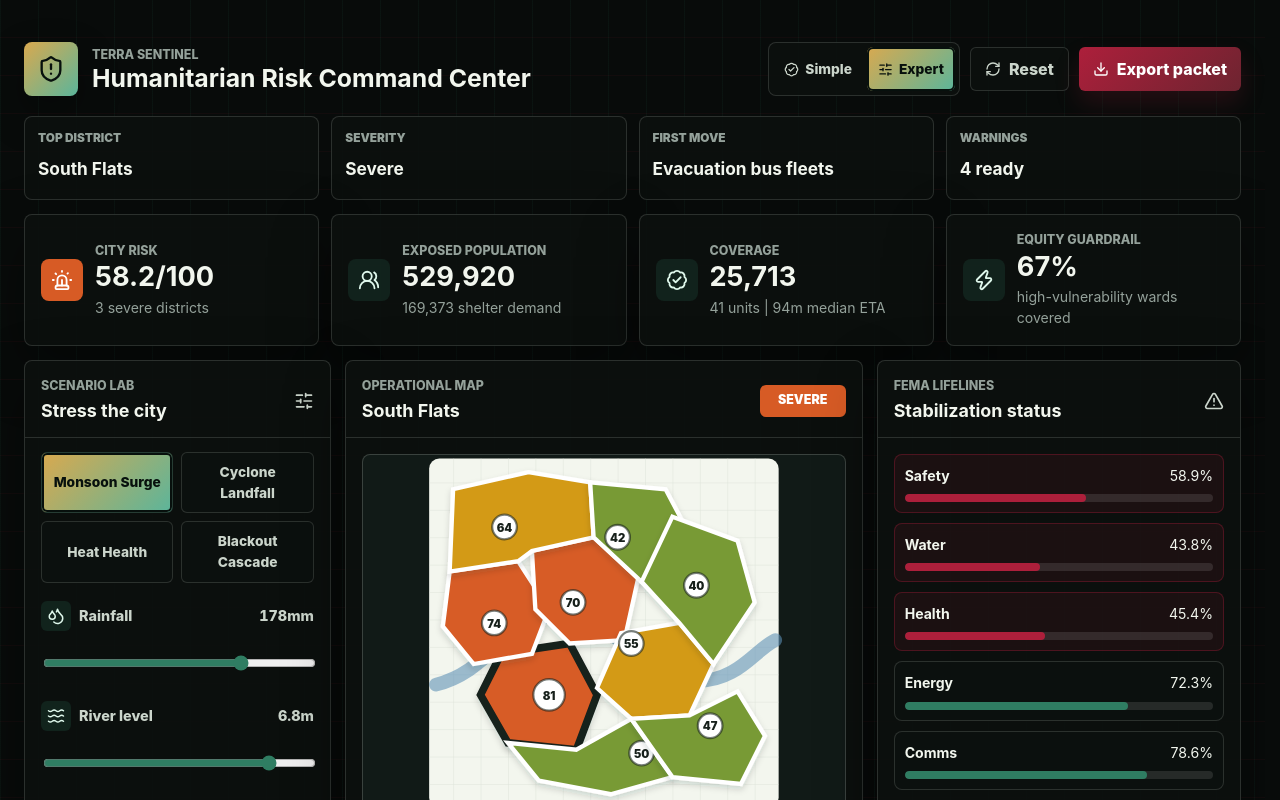
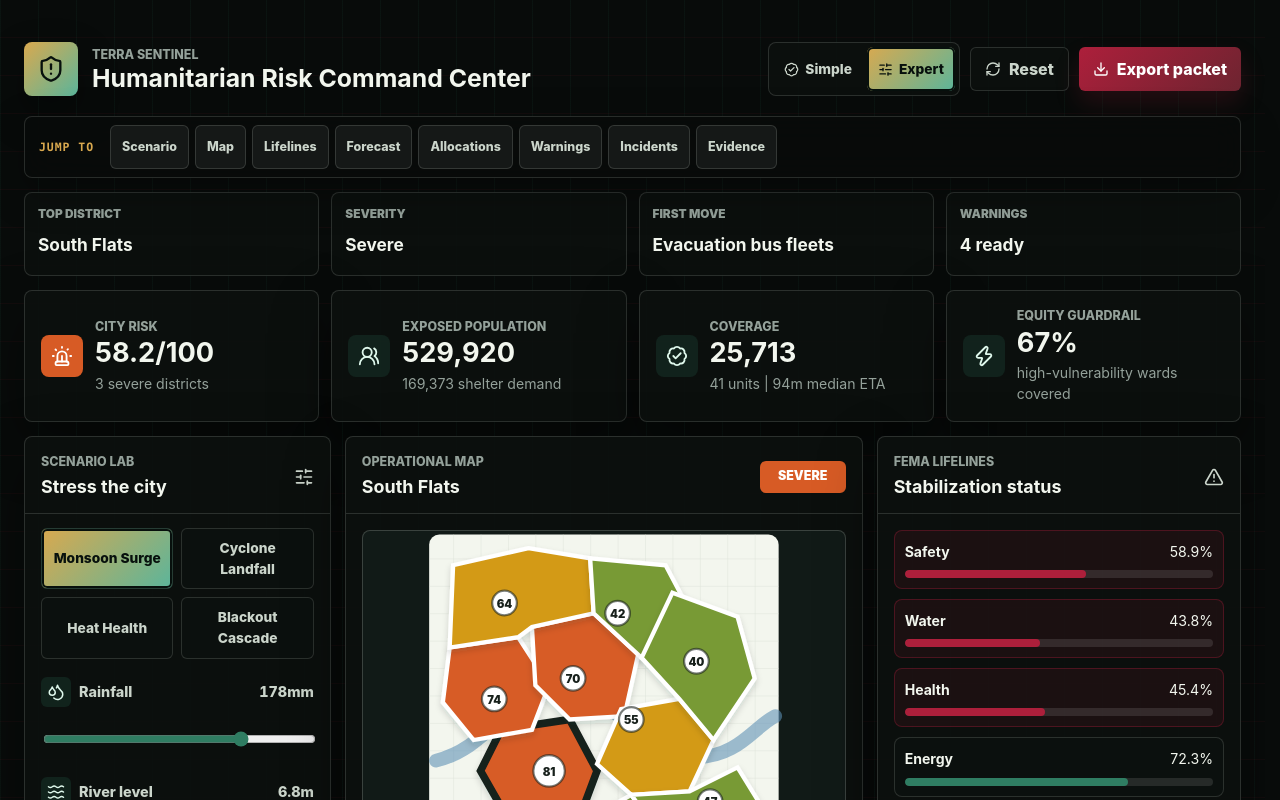
Before and after one commit to shauryamalhotra957-wq/terra-sentinel, a React (Vite) app: page / in a window 1280 px wide. Both pictures are taken after a click on the button "Expert". Shown: the top 800 px of the page. Built offline with nearby package versions, Linux system fonts and the light colour scheme.

Commit message:
add sticky workspace quick navigation

```diff
--- a/src/App.css
+++ b/src/App.css
@@ -1115,6 +1115,72 @@ input[type='range'] {
   margin: 0 auto 14px;
 }
 
+.operations-jumpbar {
+  position: sticky;
+  top: 10px;
+  z-index: 40;
+  display: flex;
+  align-items: center;
+  gap: 12px;
+  max-width: 1520px;
+  margin: 0 auto 14px;
+  border: 1px solid var(--line);
+  border-radius: 8px;
+  padding: 8px 10px;
+  background: rgba(8, 11, 10, 0.88);
+  box-shadow: 0 14px 40px rgba(0, 0, 0, 0.28);
+  backdrop-filter: blur(16px);
+}
+
+.operations-jumpbar > span {
+  flex: 0 0 auto;
+  padding: 0 4px;
+  color: #d9a94f;
+  font: 900 0.72rem var(--mono);
+  letter-spacing: 0.08em;
+  text-transform: uppercase;
+}
+
+.operations-jumpbar > div {
+  display: flex;
+  min-width: 0;
+  gap: 6px;
+  overflow-x: auto;
+  scrollbar-width: none;
+}
+
+.operations-jumpbar > div::-webkit-scrollbar {
+  display: none;
+}
+
+.operations-jumpbar button {
+  flex: 0 0 auto;
+  min-height: 34px;
+  border: 1px solid var(--line);
+  border-radius: 6px;
+  padding: 0 11px;
+  color: var(--body);
+  background: var(--surface);
+  font-size: 0.78rem;
+  font-weight: 850;
+  cursor: pointer;
+}
+
+.operations-jumpbar button:hover {
+  color: var(--ink);
+  border-color: rgba(217, 169, 79, 0.38);
+  background: rgba(217, 169, 79, 0.12);
+}
+
+.operations-jumpbar button:focus-visible {
+  outline: 3px solid rgba(217, 169, 79, 0.32);
+  outline-offset: 1px;
+}
+
+.panel[id] {
+  scroll-margin-top: 76px;
+}
+
 .command-strip article {
   min-height: 84px;
   border: 1px solid var(--line);
@@ -1239,6 +1305,21 @@ input[type='range'] {
 }
 
 @media (max-width: 540px) {
+  .operations-jumpbar {
+    top: 6px;
+    gap: 0;
+    margin-inline: -4px;
+    padding: 7px;
+  }
+
+  .operations-jumpbar > span {
+    position: absolute;
+    width: 1px;
+    height: 1px;
+    overflow: hidden;
+    clip: rect(0, 0, 0, 0);
+  }
+
   .command-strip {
     grid-template-columns: 1fr;
   }
--- a/src/App.tsx
+++ b/src/App.tsx
@@ -525,6 +525,24 @@ function App() {
   const primaryMove = recommendations[0]
   const primaryWarning = priorityWarnings[0]
   const essentialControls = controlMeta.filter((meta) => essentialControlKeys.has(meta.key))
+  const sectionLinks =
+    mode === 'simple'
+      ? [
+          ['situation', 'Situation'],
+          ['priority', 'Priority'],
+          ['map', 'Map'],
+          ['actions', 'Actions'],
+        ]
+      : [
+          ['scenario', 'Scenario'],
+          ['map', 'Map'],
+          ['lifelines', 'Lifelines'],
+          ['forecast', 'Forecast'],
+          ['allocations', 'Allocations'],
+          ['warnings', 'Warnings'],
+          ['incidents', 'Incidents'],
+          ['evidence', 'Evidence'],
+        ]
   const applyPreset = (id: string) => {
     const preset = scenarioPresets.find((item) => item.id === id) ?? defaultScenario
     setPresetId(preset.id)
@@ -575,6 +593,21 @@ function App() {
         </div>
       </header>
 
+      <nav className="operations-jumpbar" aria-label="Workspace quick navigation">
+        <span>Jump to</span>
+        <div>
+          {sectionLinks.map(([id, label]) => (
+            <button
+              type="button"
+              key={id}
+              onClick={() => document.getElementById(id)?.scrollIntoView({ behavior: 'smooth', block: 'start' })}
+            >
+              {label}
+            </button>
+          ))}
+        </div>
+      </nav>
+
       <section className="command-strip" aria-label="Current response context">
         <article>
           <span>Top district</span>
@@ -624,7 +657,7 @@ function App() {
 
       {mode === 'simple' ? (
         <section className="simple-experience">
-          <section className="panel simple-controls-panel">
+          <section className="panel simple-controls-panel" id="situation">
             <div className="panel-heading">
               <div>
                 <p>Scenario</p>
@@ -653,7 +686,7 @@ function App() {
           </section>
 
           <section className="simple-grid">
-            <section className="panel priority-panel">
+            <section className="panel priority-panel" id="priority">
               <div className="panel-heading">
                 <div>
                   <p>Priority Brief</p>
@@ -691,7 +724,7 @@ function App() {
               </div>
             </section>
 
-            <section className="panel map-panel simple-map-panel">
+            <section className="panel map-panel simple-map-panel" id="map">
               <div className="panel-heading">
                 <div>
                   <p>Map</p>
@@ -716,7 +749,7 @@ function App() {
               </div>
             </section>
 
-            <section className="panel next-panel">
+            <section className="panel next-panel" id="actions">
               <div className="panel-heading">
                 <div>
                   <p>Next Moves</p>
@@ -735,7 +768,7 @@ function App() {
         </section>
       ) : (
         <section className="workspace-grid">
-        <aside className="panel scenario-panel">
+        <aside className="panel scenario-panel" id="scenario">
           <div className="panel-heading">
             <div>
               <p>Scenario Lab</p>
@@ -763,7 +796,7 @@ function App() {
           </div>
         </aside>
 
-        <section className="panel map-panel">
+        <section className="panel map-panel" id="map">
           <div className="panel-heading">
             <div>
               <p>Operational Map</p>
@@ -792,7 +825,7 @@ function App() {
           </div>
         </section>
 
-        <section className="panel lifeline-panel">
+        <section className="panel lifeline-panel" id="lifelines">
           <div className="panel-heading">
             <div>
               <p>FEMA Lifelines</p>
@@ -808,7 +841,7 @@ function App() {
           </div>
         </section>
 
-        <section className="panel forecast-panel">
+        <section className="panel forecast-panel" id="forecast">
           <div className="panel-heading">
             <div>
               <p>Forecast</p>
@@ -819,7 +852,7 @@ function App() {
           <ForecastChart forecast={forecast} />
         </section>
 
-        <section className="panel allocation-panel">
+        <section className="panel allocation-panel" id="allocations">
           <div className="panel-heading">
             <div>
               <p>Optimization</p>
@@ -840,7 +873,7 @@ function App() {
           <AllocationTable recommendations={recommendations} />
         </section>
 
-        <section className="panel warnings-panel">
+        <section className="panel warnings-panel" id="warnings">
           <div className="panel-heading">
             <div>
               <p>Public Warning</p>
@@ -851,7 +884,7 @@ function App() {
           <WarningPanel messages={warningMessages} onCopy={copyWarnings} copied={copied} />
         </section>
 
-        <section className="panel incident-panel">
+        <section className="panel incident-panel" id="incidents">
           <div className="panel-heading">
             <div>
               <p>Signals</p>
@@ -862,7 +895,7 @@ function App() {
           <IncidentStream />
         </section>
 
-        <section className="panel evidence-panel">
+        <section className="panel evidence-panel" id="evidence">
           <div className="panel-heading">
             <div>
               <p>Explainability</p>
```
Also changed, not shown: 1 other file (tests, documents, lock files or other folders).
